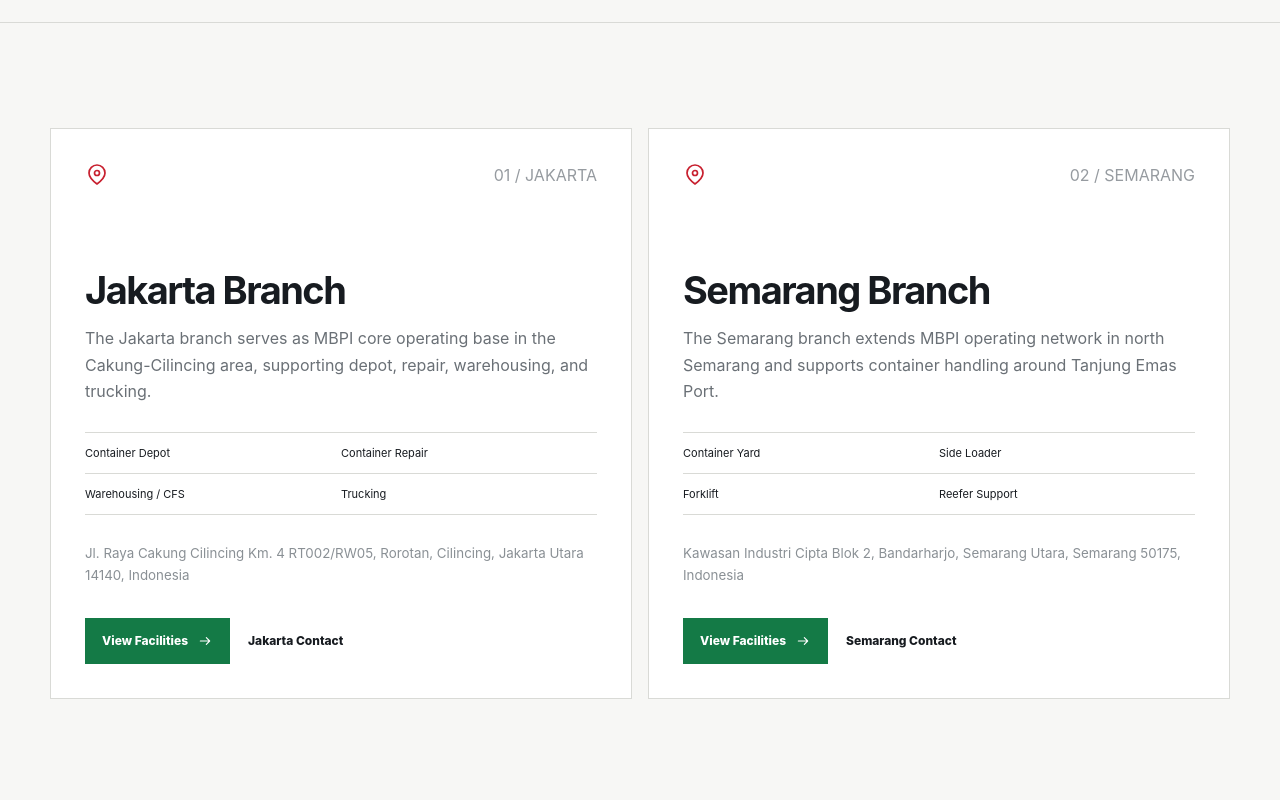
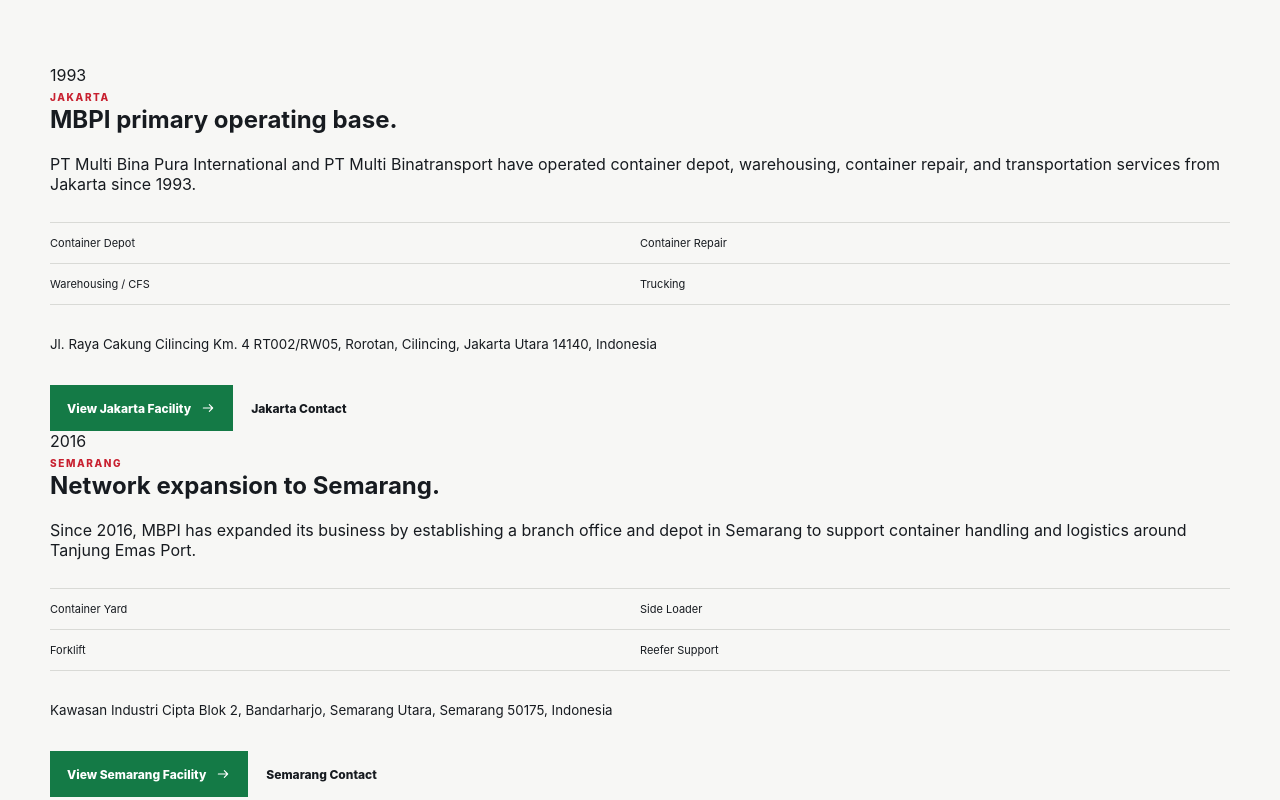
Before and after one commit to nabillazachra/mbpi-revamp, a Next.js app: page /branches in a window 1280 px wide. Shown: the part 440-1240 px from the top of the page. Built offline with nearby package versions, Linux system fonts and the light colour scheme.

Commit message:
content: restore Jakarta 1993 and Semarang 2016 network history

```diff
--- a/components/BranchesPage.js
+++ b/components/BranchesPage.js
@@ -8,10 +8,32 @@
   const id = lang === 'id';
   const prefix = id ? '/id' : '';
   return <SiteShell lang={lang}>
-    <PageHero index="03" kicker={id ? 'CABANG' : 'BRANCHES'} title={id ? 'Jakarta dan Semarang sebagai dua titik operasi utama.' : 'Jakarta and Semarang as two core operating locations.'} intro={id ? 'Menu Branches dari website existing dikembalikan sebagai halaman tersendiri agar informasi lokasi tidak tercampur dengan detail fasilitas.' : 'The legacy Branches section is restored as a dedicated page so location information stays distinct from facility specifications.'}/>
-    <section className="section"><div className="container facilityGrid">
-      <article className="facilityExpanded"><div className="facilityTop"><Icon name="location"/><span>01 / JAKARTA</span></div><h2>Jakarta Branch</h2><p>{id ? 'Cabang Jakarta menjadi pusat operasi MBPI di area Cakung-Cilincing dan mendukung depot, repair, warehousing, serta trucking.' : 'The Jakarta branch serves as MBPI core operating base in the Cakung-Cilincing area, supporting depot, repair, warehousing, and trucking.'}</p><div className="facilityFacts"><span>Container Depot</span><span>Container Repair</span><span>Warehousing / CFS</span><span>Trucking</span></div><small>{site.offices.jakarta.address}</small><div className="actions"><Link className="primaryBtn" href={`${prefix}/facilities/`}>{id ? 'Lihat Fasilitas' : 'View Facilities'} <Icon name="arrow" size={16}/></Link><Link className="textBtn" href={`${prefix}/contact/`}>{id ? 'Kontak Jakarta' : 'Jakarta Contact'}</Link></div></article>
-      <article className="facilityExpanded"><div className="facilityTop"><Icon name="location"/><span>02 / SEMARANG</span></div><h2>Semarang Branch</h2><p>{id ? 'Cabang Semarang memperluas jaringan operasional MBPI di sisi utara Semarang dan mendukung kegiatan container handling di sekitar Pelabuhan Tanjung Emas.' : 'The Semarang branch extends MBPI operating network in north Semarang and supports container handling around Tanjung Emas Port.'}</p><div className="facilityFacts"><span>Container Yard</span><span>Side Loader</span><span>Forklift</span><span>Reefer Support</span></div><small>{site.offices.semarang.address}</small><div className="actions"><Link className="primaryBtn" href={`${prefix}/facilities/`}>{id ? 'Lihat Fasilitas' : 'View Facilities'} <Icon name="arrow" size={16}/></Link><Link className="textBtn" href={`${prefix}/contact/`}>{id ? 'Kontak Semarang' : 'Semarang Contact'}</Link></div></article>
-    </div></section>
+    <PageHero index="03" kicker={id ? 'CABANG' : 'BRANCHES'} title={id ? 'Jakarta 1993. Semarang 2016.' : 'Jakarta 1993. Semarang 2016.'} intro={id ? 'Jaringan MBPI berkembang dari basis operasi Jakarta menjadi dua titik operasi utama yang mendukung kebutuhan container logistics.' : 'MBPI network expanded from its Jakarta operating base into two core locations supporting container logistics requirements.'}/>
+    <section className="section">
+      <div className="container branchTimeline">
+        <article>
+          <div className="branchYear">1993</div>
+          <div className="branchContent">
+            <span className="kicker">JAKARTA</span>
+            <h2>{id ? 'Basis operasi utama MBPI.' : 'MBPI primary operating base.'}</h2>
+            <p>{id ? 'PT Multi Bina Pura International dan PT Multi Binatransport menjalankan layanan container depot, warehousing, container repair, dan transportation dari Jakarta sejak 1993.' : 'PT Multi Bina Pura International and PT Multi Binatransport have operated container depot, warehousing, container repair, and transportation services from Jakarta since 1993.'}</p>
+            <div className="facilityFacts"><span>Container Depot</span><span>Container Repair</span><span>Warehousing / CFS</span><span>Trucking</span></div>
+            <small>{site.offices.jakarta.address}</small>
+            <div className="actions"><Link className="primaryBtn" href={`${prefix}/facilities/`}>{id ? 'Lihat Fasilitas Jakarta' : 'View Jakarta Facility'} <Icon name="arrow" size={16}/></Link><Link className="textBtn" href={`${prefix}/contact/`}>{id ? 'Kontak Jakarta' : 'Jakarta Contact'}</Link></div>
+          </div>
+        </article>
+        <article>
+          <div className="branchYear">2016</div>
+          <div className="branchContent">
+            <span className="kicker">SEMARANG</span>
+            <h2>{id ? 'Ekspansi jaringan ke Semarang.' : 'Network expansion to Semarang.'}</h2>
+            <p>{id ? 'Sejak 2016, MBPI memperluas bisnis dengan membuka branch office dan depot di Semarang untuk mendukung container handling dan kebutuhan logistik di sekitar Pelabuhan Tanjung Emas.' : 'Since 2016, MBPI has expanded its business by establishing a branch office and depot in Semarang to support container handling and logistics around Tanjung Emas Port.'}</p>
+            <div className="facilityFacts"><span>Container Yard</span><span>Side Loader</span><span>Forklift</span><span>Reefer Support</span></div>
+            <small>{site.offices.semarang.address}</small>
+            <div className="actions"><Link className="primaryBtn" href={`${prefix}/facilities/`}>{id ? 'Lihat Fasilitas Semarang' : 'View Semarang Facility'} <Icon name="arrow" size={16}/></Link><Link className="textBtn" href={`${prefix}/contact/`}>{id ? 'Kontak Semarang' : 'Semarang Contact'}</Link></div>
+          </div>
+        </article>
+      </div>
+    </section>
   </SiteShell>;
 }
```
